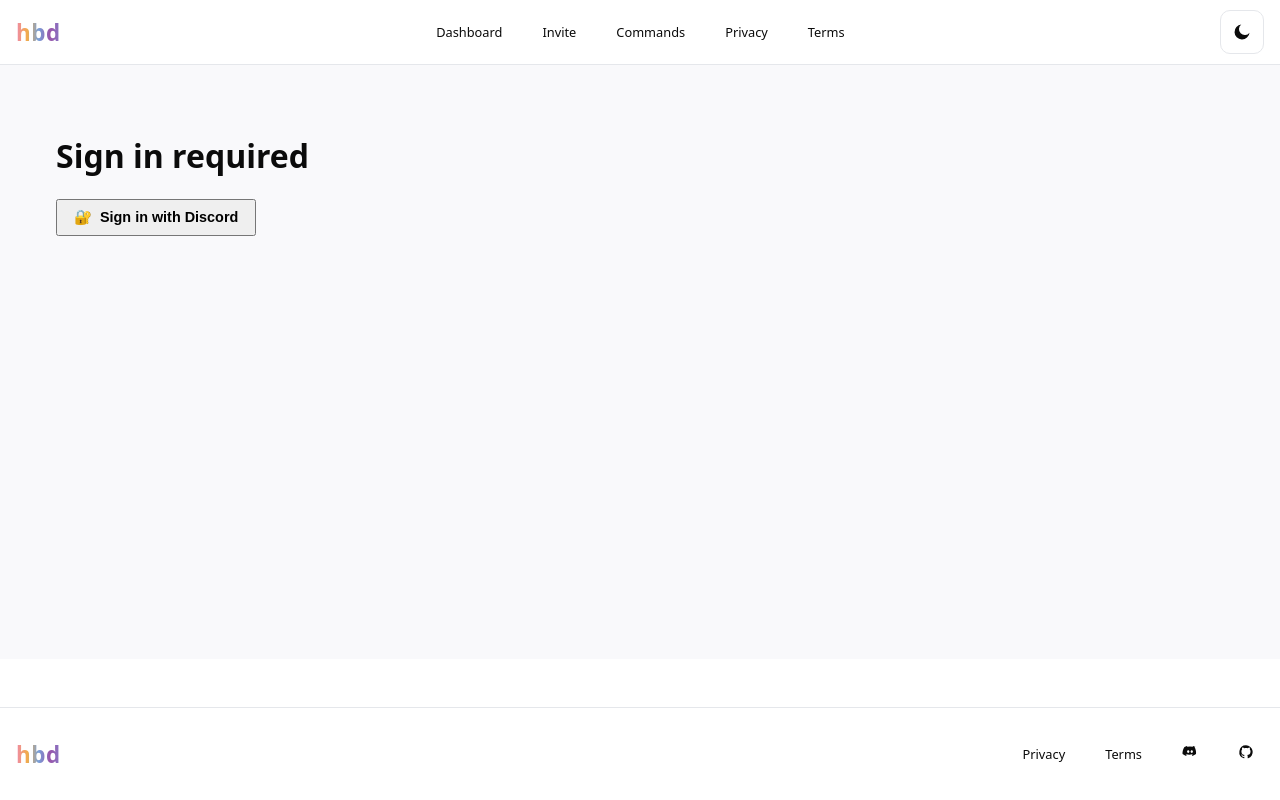
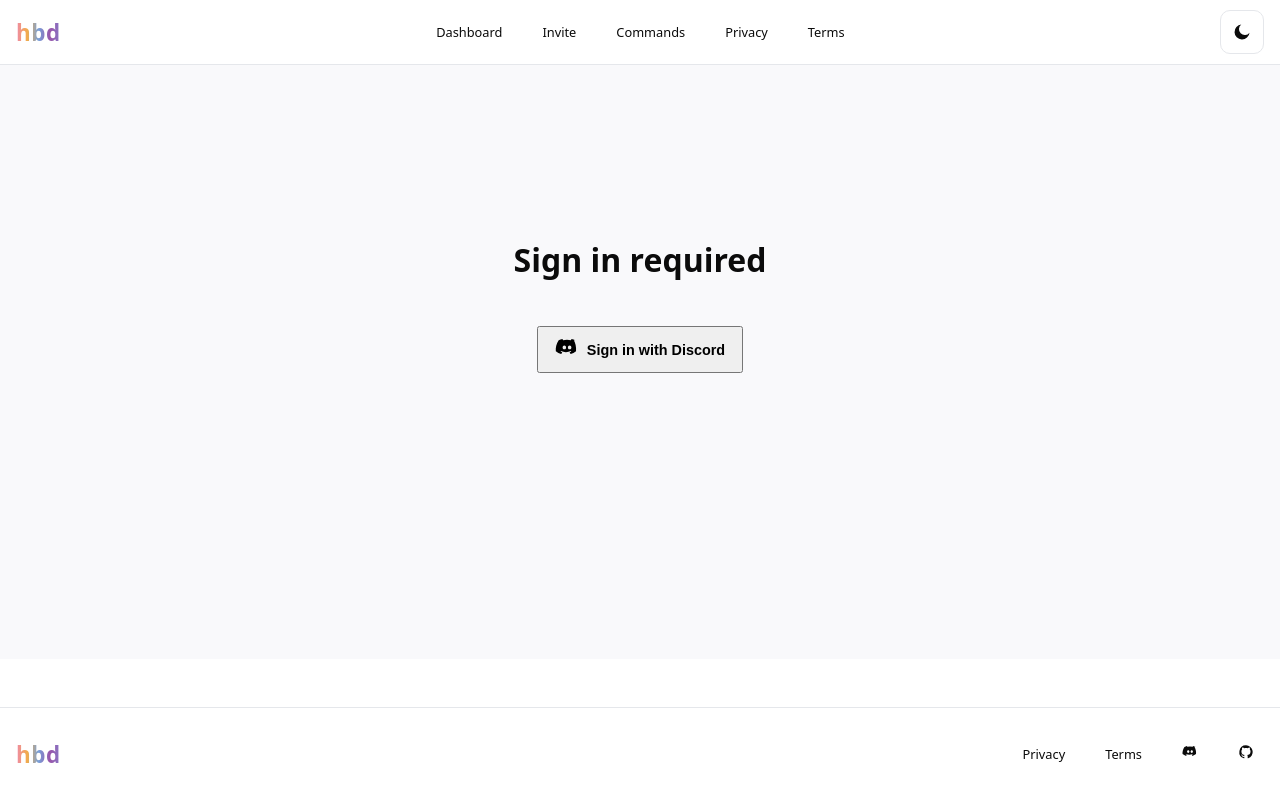
Before and after one commit to clxrityy/clxrity.xyz, a Next.js app: page /dashboard in a window 1280 px wide. Built offline with nearby package versions, Linux system fonts and the light colour scheme; no server answers.

Commit message:
dashboard styles

```diff
--- a/app/(routes)/(main)/dashboard/dashboard.css
+++ b/app/(routes)/(main)/dashboard/dashboard.css
@@ -8,7 +8,7 @@
 
 [data-theme="dark"] {
     --dashboard-bg: var(--background, #171718);
-    --dashboard-surface: var(--surface, #45454cdf);
+    --dashboard-surface: var(--surface, #161616d8);
     --dashboard-border: var(--border, #323236);
     --dashboard-foreground: var(--foreground, #f3f4f6);
     --dashboard-muted: var(--muted-foreground, #a1a1aa);
@@ -25,6 +25,7 @@
     display: flex;
     flex-direction: column;
     gap: 24px;
+    width: 100%;
 }
 
 /* Page header: breadcrumb + spacing */
@@ -50,10 +51,15 @@
 /* Stat cards grid tweaks */
 /* Stat cards: TailAdmin-like */
 .stats-grid {
+    display: grid;
     grid-template-columns: repeat(4, minmax(0, 1fr));
+    gap: 0.5rem 1rem;
+    align-items: center;
+    justify-content: space-evenly;
+    width: 100%;
 }
 
-@media (max-width: 1024px) {
+@media (max-width: 1440px) {
     .stats-grid {
         grid-template-columns: repeat(2, minmax(0, 1fr));
     }
@@ -61,7 +67,7 @@
 
 @media (max-width: 520px) {
     .stats-grid {
-        grid-template-columns: repeat(1, minmax(0, 1fr));
+        grid-template-columns: 1fr;
     }
 }
 
@@ -129,13 +135,7 @@
     }
 }
 
-.dashboard-overview-grid {
-    display: grid;
-    grid-template-columns: 1fr;
-    gap: 2rem;
-}
-
-@media (min-width: 640px) {
+/* @media (min-width: 640px) {
     .dashboard-overview-grid {
         grid-template-columns: 1fr 1fr;
     }
@@ -164,4 +164,13 @@
     .dashboard-overview-grid {
         grid-template-columns: 1fr;
     }
+} */
+
+.user-section {
+    padding-left: 14px;
+    width: 100%;
+    display: flex;
+    flex-direction: column-reverse;
+    gap: 12px;
+    align-items: flex-end;
 }
--- a/app/(routes)/(main)/dashboard/dashboard.module.css
+++ b/app/(routes)/(main)/dashboard/dashboard.module.css
@@ -1,15 +1,17 @@
 .dashboardContainer {
     width: 100vw;
-    min-width: 0;
+    min-width: 250px;
     max-width: 100vw;
     overflow-x: hidden;
     display: flex;
     flex-direction: column;
     align-items: center;
-    justify-content: flex-start;
+    justify-content: start;
     background: var(--dashboard-bg);
-    padding: 48px 0 64px 0;
+    padding: 5rem 7.5rem;
     box-sizing: border-box;
+    margin-left: auto;
+    margin-right: auto;
 }
 
 .dashboardInner {
@@ -46,12 +48,6 @@
     font-weight: 600;
 }
 
-.stats-grid {
-    display: grid;
-    grid-template-columns: 1fr;
-    gap: 2rem;
-}
-
 @media (min-width: 640px) {
     .stats-grid {
         grid-template-columns: 1fr 1fr;
@@ -68,16 +64,19 @@
     background: var(--dashboard-surface);
     border: 1px solid var(--dashboard-border);
     border-radius: 1.25rem;
-    box-shadow: 0 2px 12px rgba(0, 0, 0, 0.06);
-    padding: 2rem 1.5rem;
-    min-height: 140px;
+    box-shadow: 0 2px 6px rgba(0, 0, 0, 0.145);
+    padding: 0.75rem;
+    min-height: fit-content;
     display: flex;
     flex-direction: column;
+    justify-content: space-between;
     gap: 0.75rem;
     transition: box-shadow 0.2s, transform 0.2s;
     cursor: pointer;
     position: relative;
+    align-items: flex-start;
     color: var(--dashboard-foreground);
+    width: auto;
 }
 
 .statCard:hover,
@@ -99,3 +98,14 @@
     font-size: 1.1rem;
     margin-right: 0.5rem;
 }
+
+.signedOut {
+    display: flex;
+    flex-direction: column;
+    align-items: center;
+    justify-content: center;
+    text-align: center;
+    gap: 1.5rem;
+    min-height: 300px;
+    width: 100%;
+}
--- a/app/(routes)/(main)/dashboard/page.tsx
+++ b/app/(routes)/(main)/dashboard/page.tsx
@@ -7,6 +7,7 @@ import UserMenu from "@/components/dashboard/UserMenu";
 import { INVITE_URL } from "@/lib/config/urls";
 import IconCake from "@/components/icons/IconCake";
 import IconDashboard from "@/components/icons/IconDashboard";
+import IconDiscord from "@/components/icons/IconDiscord";
 import "./dashboard.css";
 import styles from "./dashboard.module.css";
 
@@ -20,10 +21,10 @@ export default async function Page() {
     if (!session?.user) {
         return (
             <main className={styles.dashboardContainer}>
-                <div className={styles.dashboardInner}>
+                <div className={`${styles.dashboardInner} ${styles.signedOut}`}>
                     <h1>Sign in required</h1>
                     <Link href={`/api/auth/signin?provider=discord&callbackUrl=${encodeURIComponent(getAuthUrlSync())}`} className="no-underline">
-                        <Button leftIcon={<span className="icon">🔐</span>}>Sign in with Discord</Button>
+                        <Button leftIcon={<span className="icon"><IconDiscord size={24} /></span>}>Sign in with Discord</Button>
                     </Link>
                 </div>
             </main>
@@ -74,15 +75,15 @@ export default async function Page() {
                         <p className="muted m-0">Manage your servers, birthday announcements, and roles.</p>
                     </div>
                     {/* Right side: quick action + avatar menu */}
-                    <div className="row">
+                    <div className="user-section">
                         <Link href={INVITE_URL} className="no-underline">
                             <Button variant="primary" size="sm" leftIcon={<span>➕</span>}>Invite Bot</Button>
                         </Link>
                         <UserMenu inviteUrl={INVITE_URL} avatarUrl={avatarUrl} name={displayName} />
                     </div>
                 </header>
-                <section className="stack">
-                    <Card header={<h2 className="m-0">Overview</h2>}>
+                <section className="stack stats-grid">
+                    <Card>
                         <div className="dashboard-overview-grid">
                             <Card className={`${styles.statCard} elevated`} size="sm" variant="soft" header={<div className="row center"><span className="icon-circle"><IconDashboard size={16} /></span><strong className="ml-2">Guilds</strong></div>}>
                                 <div className="text-3xl font-bold">{stats.totalGuilds}</div>
```
